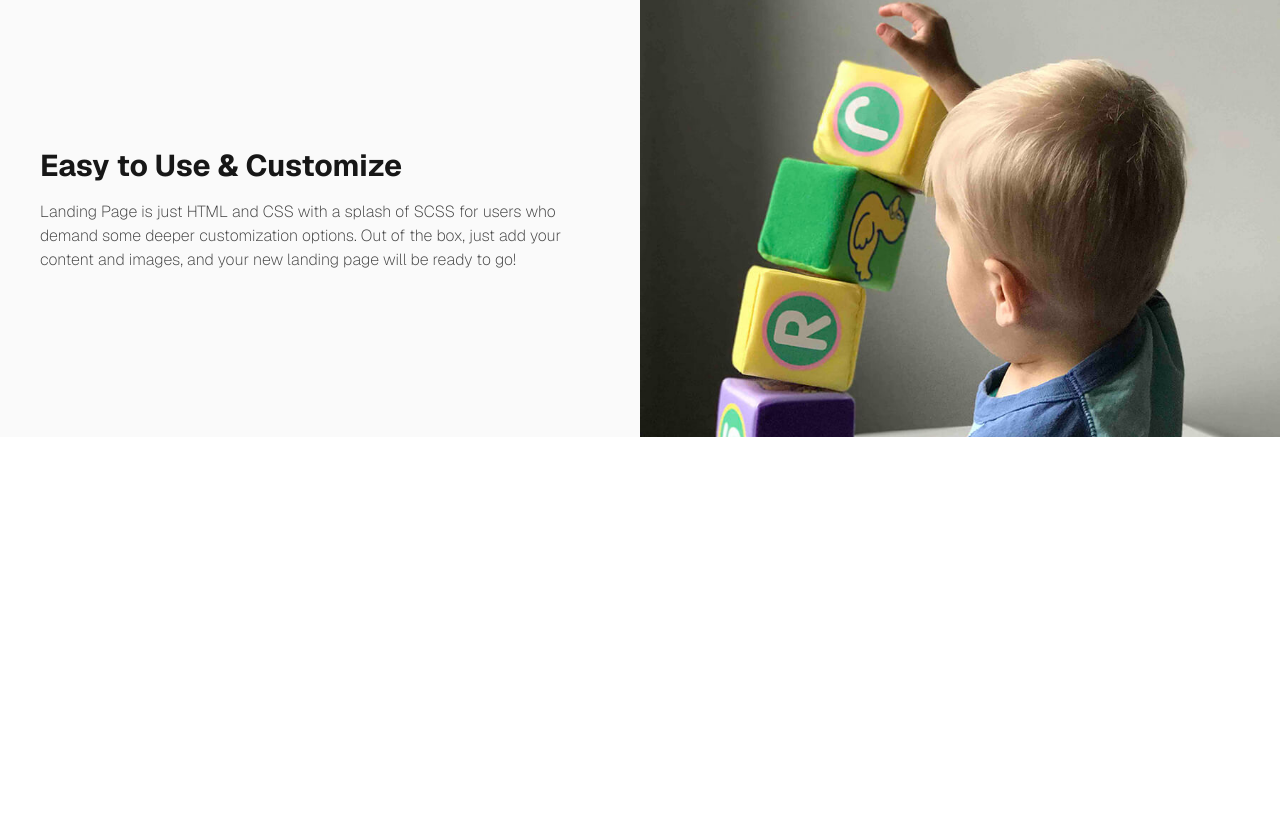
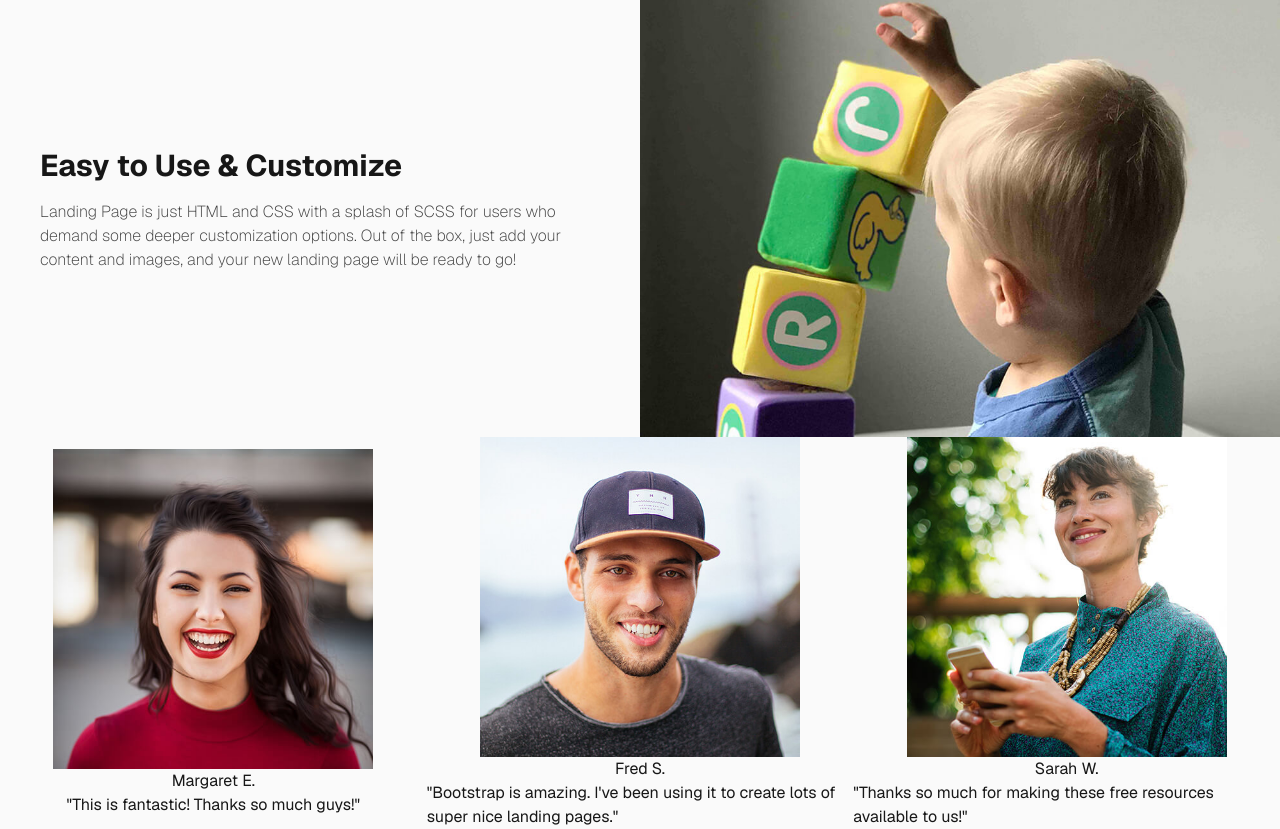
Before and after one commit to Jas-creator-31/bootstrap-studio-landing-page, a Next.js app: page / in a window 1280 px wide. Shown: the part 1880-2709 px from the top of the page. Before the commit the page ends 2317 px from the top, so only its background shows below. Built offline with nearby package versions, Linux system fonts and the light colour scheme.

Commit message:
feat: added basic scali for Testimonies

```diff
--- /dev/null
+++ b/src/app/components/Testimonies.tsx
@@ -0,0 +1,39 @@
+import {cn} from "@/app/utils/cn";
+import TestimoniesSection from "@/app/components/TestimoniesSection";
+
+import testimonyImage1 from "@/assets/testimonials-1.jpg"
+import testimonyImage2 from "@/assets/testimonials-2.jpg"
+import testimonyImage3 from "@/assets/testimonials-3.jpg"
+
+
+export default function Testimonies() {
+
+  const testimony1 = {
+    image: testimonyImage1,
+    name: "Margaret E.",
+    text: `"This is fantastic! Thanks so much guys!"`,
+  }
+
+  const testimony2 = {
+    image: testimonyImage2,
+    name: "Fred S.",
+    text: `"Bootstrap is amazing. I've been using it to create lots of super nice landing pages."`,
+  }
+
+  const testimony3 = {
+    image: testimonyImage3,
+    name: "Sarah W.",
+    text: `"Thanks so much for making these free resources available to us!"`,
+  }
+
+  return (
+    <section className={cn(
+        "w-full",
+        "flex flex-row items-center justify-center",
+    )}>
+      <TestimoniesSection {...testimony1} />
+      <TestimoniesSection {...testimony2} />
+      <TestimoniesSection {...testimony3} />
+    </section>
+  )
+}
--- /dev/null
+++ b/src/app/components/TestimoniesSection.tsx
@@ -0,0 +1,26 @@
+import { cn } from "@/app/utils/cn"
+import Image, { StaticImageData } from "next/image"
+
+interface Props {
+  image: StaticImageData,
+  name: string,
+  text: string,
+}
+
+export default function TestimoniesSection({ image, name, text }: Props) {
+  return (
+    <section className={cn(
+        "w-full",
+        "flex flex-col items-center justify-center",
+    )}>
+      <div className={cn()}>
+        <Image src={image} alt={`image`}
+          className={cn("w-80 h-80")}
+        />
+
+      </div>
+      <h1>{name}</h1>
+      <p>{text}</p>
+    </section>
+  )
+}
--- a/src/app/page.tsx
+++ b/src/app/page.tsx
@@ -3,6 +3,7 @@ import Navbar from "./components/Navbar";
 import Header from "./components/Header";
 import PreviewMain from "./components/PreviewMain";
 import Main from "./components/Main";
+import Testimonies from "./components/Testimonies";
 
 export default function Home() {
   return (
@@ -15,6 +16,7 @@ export default function Home() {
       <Header />
       <PreviewMain />
       <Main />
+      <Testimonies />
     </div>
   );
 }
```
